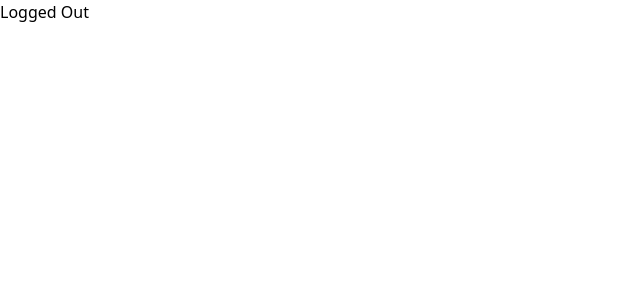
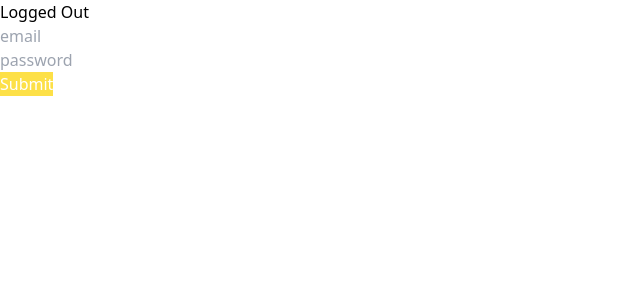
Before and after one commit to daveg7lee/nuber-eats-frontend, a React (Create React App) app: page / in a window 1280 px wide. Shown: the top 300 px of the page, without its empty margins (0-640 px from the left). Built offline with nearby package versions, Linux system fonts and the light colour scheme.

Commit message:
React Hook Form part Two

```diff
--- a/package.json
+++ b/package.json
@@ -14,6 +14,7 @@
     "graphql": "^16.9.0",
     "react": "^18.3.1",
     "react-dom": "^18.3.1",
+    "react-hook-form": "^7.52.0",
     "react-router-dom": "^5.3.4",
     "react-scripts": "5.0.1",
     "typescript": "^4.9.5",
--- a/src/App.tsx
+++ b/src/App.tsx
@@ -1,8 +1,12 @@
 import React from "react";
 import { LoggedOutRouter } from "./routers/logged-out-router";
+import { useReactiveVar } from "@apollo/client";
+import { LoggedInRouter } from "./routers/logged-in-router";
+import { isLoggedInVar } from "./apollo";
 
 function App() {
-  return <LoggedOutRouter />;
+  const isLoggedIn = useReactiveVar(isLoggedInVar);
+  return isLoggedIn ? <LoggedInRouter /> : <LoggedOutRouter />;
 }
 
 export default App;
--- a/src/apollo.ts
+++ b/src/apollo.ts
@@ -1,6 +1,20 @@
-import { ApolloClient, InMemoryCache } from "@apollo/client";
+import { ApolloClient, InMemoryCache, makeVar } from "@apollo/client";
+
+export const isLoggedInVar = makeVar(false);
 
 export const client = new ApolloClient({
   uri: "http://localhost:4000/graphql",
-  cache: new InMemoryCache(),
+  cache: new InMemoryCache({
+    typePolicies: {
+      Query: {
+        fields: {
+          isLoggedIn: {
+            read() {
+              return isLoggedInVar;
+            },
+          },
+        },
+      },
+    },
+  }),
 });
--- a/src/routers/logged-in-router.tsx
+++ b/src/routers/logged-in-router.tsx
@@ -1,5 +1,14 @@
 import React from "react";
+import { isLoggedInVar } from "../apollo";
 
 export const LoggedInRouter = () => {
-  return <span>Logged In</span>;
+  const onClick = () => {
+    isLoggedInVar(false);
+  };
+  return (
+    <div>
+      <h1>Logged In</h1>
+      <button onClick={onClick}>Log out</button>
+    </div>
+  );
 };
--- a/src/routers/logged-out-router.tsx
+++ b/src/routers/logged-out-router.tsx
@@ -1,5 +1,48 @@
 import React from "react";
+import { isLoggedInVar } from "../apollo";
+import { useForm } from "react-hook-form";
+
+interface IForm {
+  email: string;
+  password: string;
+}
 
 export const LoggedOutRouter = () => {
-  return <span>Logged Out</span>;
+  const { register, watch, handleSubmit, formState } = useForm<IForm>();
+  const onSubmit = () => {
+    console.log(watch());
+  };
+  return (
+    <div>
+      <h1>Logged Out</h1>
+      <form onSubmit={handleSubmit(onSubmit)}>
+        <div>
+          <input
+            type="email"
+            placeholder="email"
+            {...register("email", {
+              required: "This is required",
+              pattern: /^[A-Za-z0-9._%+-]+@gmail.com$/,
+            })}
+          />
+          {formState.errors.email?.message && (
+            <span className="font-bold text-red-600">
+              {formState.errors.email?.message}
+            </span>
+          )}
+          {formState.errors.email?.type === "pattern" && (
+            <span className="font-bold text-red-600">Only gmail allowed</span>
+          )}
+        </div>
+        <div>
+          <input
+            type="password"
+            placeholder="password"
+            {...register("password")}
+          />
+        </div>
+        <button className="bg-yellow-300 text-white">Submit</button>
+      </form>
+    </div>
+  );
 };
```
Also changed, not shown: 1 other file (tests, documents, lock files or other folders).
